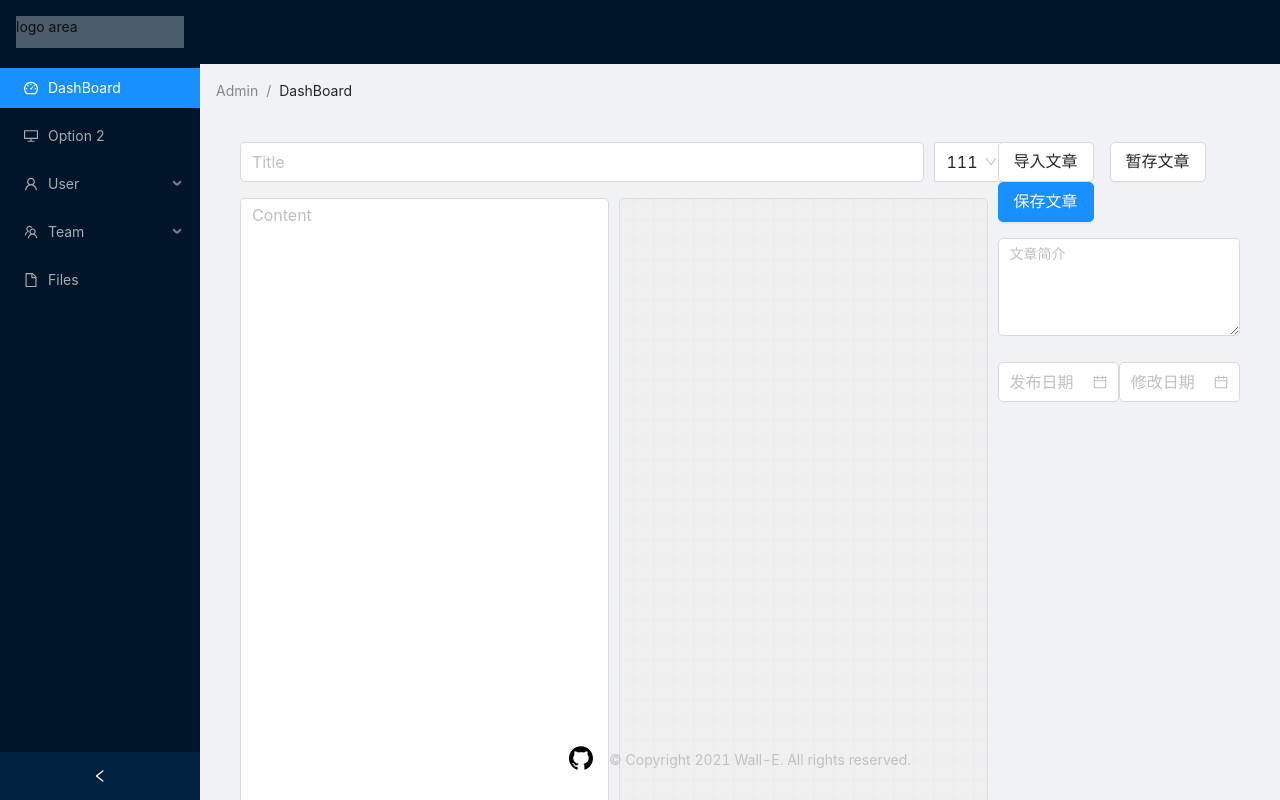
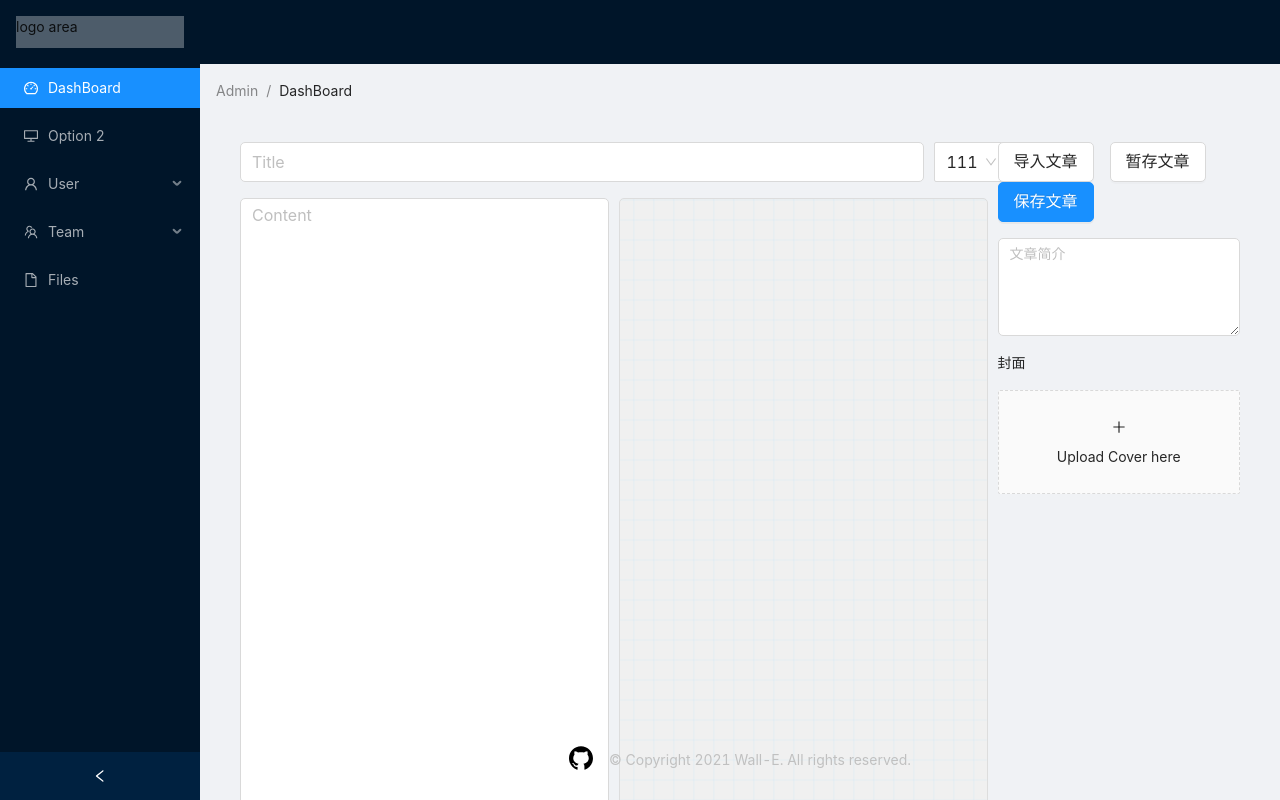
Before and after one commit to renqi1996/BlogAdmin, a React (Create React App) app: page /index in a window 1280 px wide. Shown: the top 800 px of the page. Built offline with nearby package versions, Linux system fonts and the light colour scheme.

Commit message:
feat: 添加封面图片上传，支持预览与删除;support cover upload;

```diff
--- a/src/pages/article/addArticle.tsx
+++ b/src/pages/article/addArticle.tsx
@@ -1,7 +1,8 @@
 import React, { useState } from 'react';
 import marked from 'marked';
 import '../../static/css/article/addArticle.css';
-import { Row, Col, Input, Select, Button, DatePicker } from 'antd';
+import { Row, Col, Input, Select, Button, Upload, Modal } from 'antd';
+import { LoadingOutlined, PlusOutlined } from '@ant-design/icons';
 import '../../static/css/article/markdown.scss';
 
 const { Option } = Select;
@@ -14,11 +15,13 @@ const AddArticle: React.FC<{}> = () => {
   const [articleContent, setArticleContent] = useState<string>(''); // 文章内容
   const [mdContent, setMdContent] = useState<string>(''); // markdown 编辑内容
   const [introductionMD, setIntroductionMd] = useState<string>(''); // 文章简介
-  const [introductionHtml, setIntroductionHtml] = useState<string>(''); // 文章简介预览
-  const [createDate, setCreateDate] = useState<string>(''); // 文章发布日期
-  const [updateDate, setUpdateDate] = useState<string>(''); // 文章更新日期
   const [typeInfo, setTypeInfo] = useState<Array<number>>([]); // 文章类型
   const [selectedType, setSelectedType] = useState<number>(1); // 文章类型
+  const [imageUrl, setImgUrl] = useState<string>(''); // cover 图片
+  const [imgLoading, steImgLoading] = useState<boolean>(false); // 图片是否正在上传
+
+  const [previewVisible, setPreviewVisible] = useState<boolean>(false); // 图片预览是否可见
+  const [previewTitle, setPreviewTitle] = useState<string>(''); // 图片预览名称
 
   marked.setOptions({
     renderer: new marked.Renderer(),
@@ -38,9 +41,14 @@ const AddArticle: React.FC<{}> = () => {
 
   const IntroductionChange = (e: any): void => {
     setIntroductionMd(e.target.value);
-    let html = marked(e.target.value);
-    setIntroductionHtml(html);
   }
+
+  const uploadButton = (
+    <div style={{ width: '100%' }}>
+      {imgLoading ? <LoadingOutlined /> : <PlusOutlined />}
+      <div style={{ marginTop: 8 }}>Upload Cover here</div>
+    </div>
+  );
 
   return <div>
     <Row gutter={10}>
@@ -120,34 +128,67 @@ const AddArticle: React.FC<{}> = () => {
                 IntroductionChange(e);
               }}
             ></TextArea>
-
-            <div
-              className="introduce-html"
-              dangerouslySetInnerHTML={{__html: introductionHtml}}
-              style={{ marginTop: '1rem', display: !introductionHtml ? 'none' : '' }}>
-            </div>
           </Col>
 
-          <Col span={12} style={{ marginTop: '1rem' }}>
-            <div className="date-select">
-              <DatePicker
-                placeholder="发布日期"
-                size="large"
-                className="radious"
-              />
-            </div>
+          <Col span={24} style={{ marginTop: '1rem' }}>
+            封面
           </Col>
-          <Col span={12} style={{ marginTop: '1rem' }}>
-            <div className="date-select">
-              <DatePicker
-                placeholder="修改日期"
-                size="large"
-                className="radious"
-              />
-            </div>
+          <Col span={24} style={{ marginTop: '1rem' }}>
+            <Upload
+              name="cover"
+              listType="picture-card"
+              showUploadList={false}
+              customRequest={(options) => {
+                const { file } = options;
+                console.log('options: ', file.name);
+                const imgReader = new FileReader();
+                imgReader.readAsDataURL(file);
+                imgReader.onload = (File) => {
+                  File.target?.result && typeof File.target?.result === 'string' && setImgUrl(File.target?.result);
+                  setPreviewTitle(file.name);
+                };
+              }}
+            >
+              {imageUrl ? <img src={imageUrl} alt="avatar" style={{ width: '100%', height: '100%' }} /> : uploadButton}
+            </Upload>
+            { imageUrl ? (
+              <Row>
+                <Col span={24} offset={5}>
+                  <Button
+                    size="large"
+                    className="radious"
+                    style={{ marginRight: '1rem' }}
+                    onClick={(): void => {
+                      setPreviewVisible(true);
+                    }}
+                  >
+                    预览图片
+                  </Button>
+                  <Button
+                    size="large"
+                    className="radious"
+                    style={{ marginRight: '1rem' }}
+                    onClick={(): void => {
+                      setImgUrl('');
+                    }}
+                  >
+                    删除图片
+                  </Button>
+                </Col>
+              </Row>
+            ) : null }
+            <Modal
+              visible={previewVisible}
+              title={previewTitle}
+              footer={null}
+              onCancel={(): void => {
+                setPreviewVisible(false);
+              }}
+            >
+              <img alt="example" style={{ width: '100%' }} src={imageUrl} />
+            </Modal>
           </Col>
         </Row>
-
       </Col>
     </Row>
   </div>;
--- a/src/static/css/article/addArticle.css
+++ b/src/static/css/article/addArticle.css
@@ -97,3 +97,7 @@
 .radious {
   border-radius: 5px;
 }
+
+.ant-upload.ant-upload-select-picture-card {
+  width: 100%;
+}
```
Also changed, not shown: 1 other file (tests, documents, lock files or other folders).
